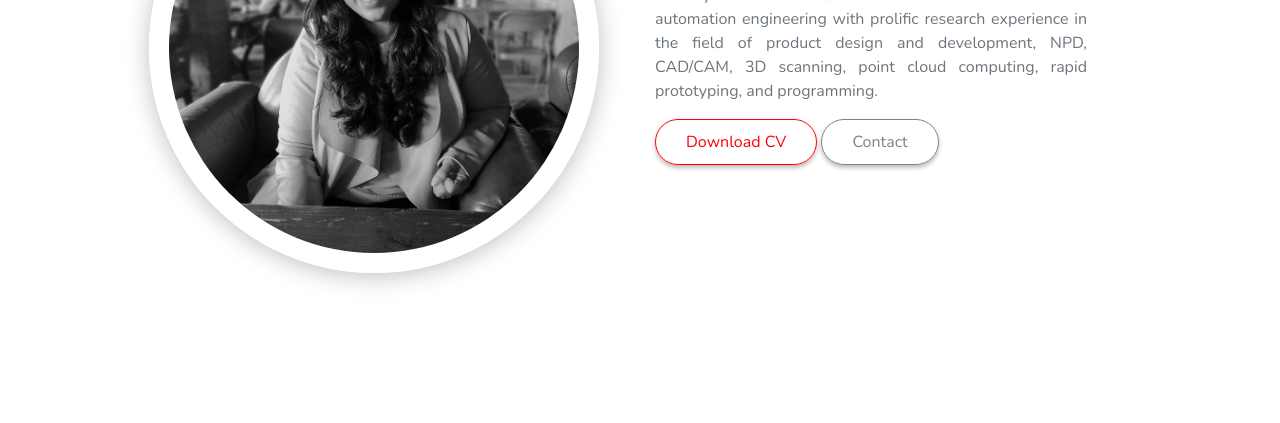
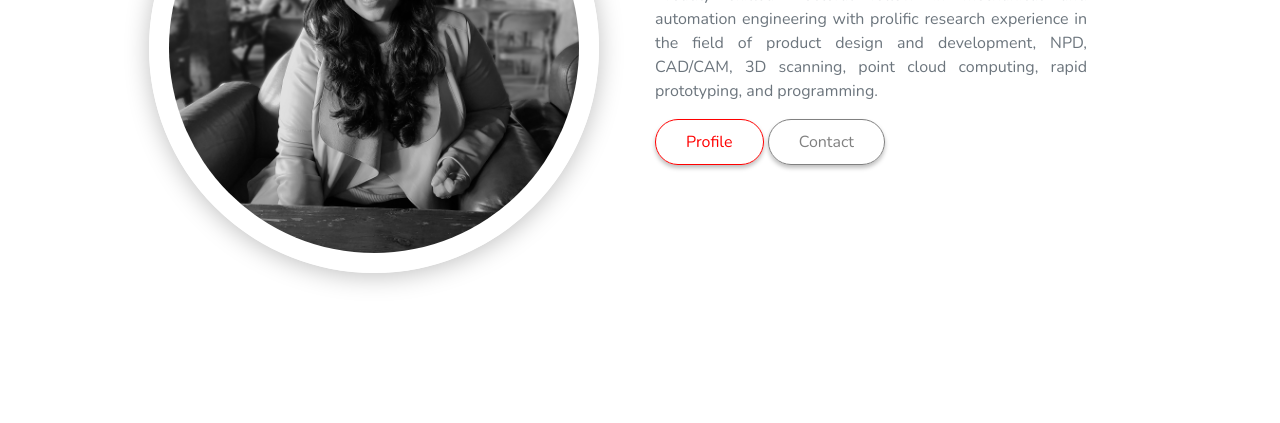
Before and after one commit to ishandeveloper/Mehak-Sharma, a plain HTML site: page about.html in a window 1280 px wide. Shown: the part 377-800 px from the top of the page. Drawn offline with nearby package versions, Linux system fonts and the light colour scheme.

Commit message:
Minor changes

```diff
--- a/about.html
+++ b/about.html
@@ -46,7 +46,7 @@
                         <p class="text-muted" id="hero-description">
                             Broadly skilled Doctoral fellow in mechanical and automation engineering with prolific research experience in the field of product design and development, NPD, CAD/CAM, 3D scanning, point cloud computing, rapid prototyping, and programming.
                         </p>
-                        <button class="cv-btn">Download CV</button>
+                        <button class="cv-btn">Profile</button>
                         <button class="contact-btn">Contact</button>
                     </div>
                 </div>
```
